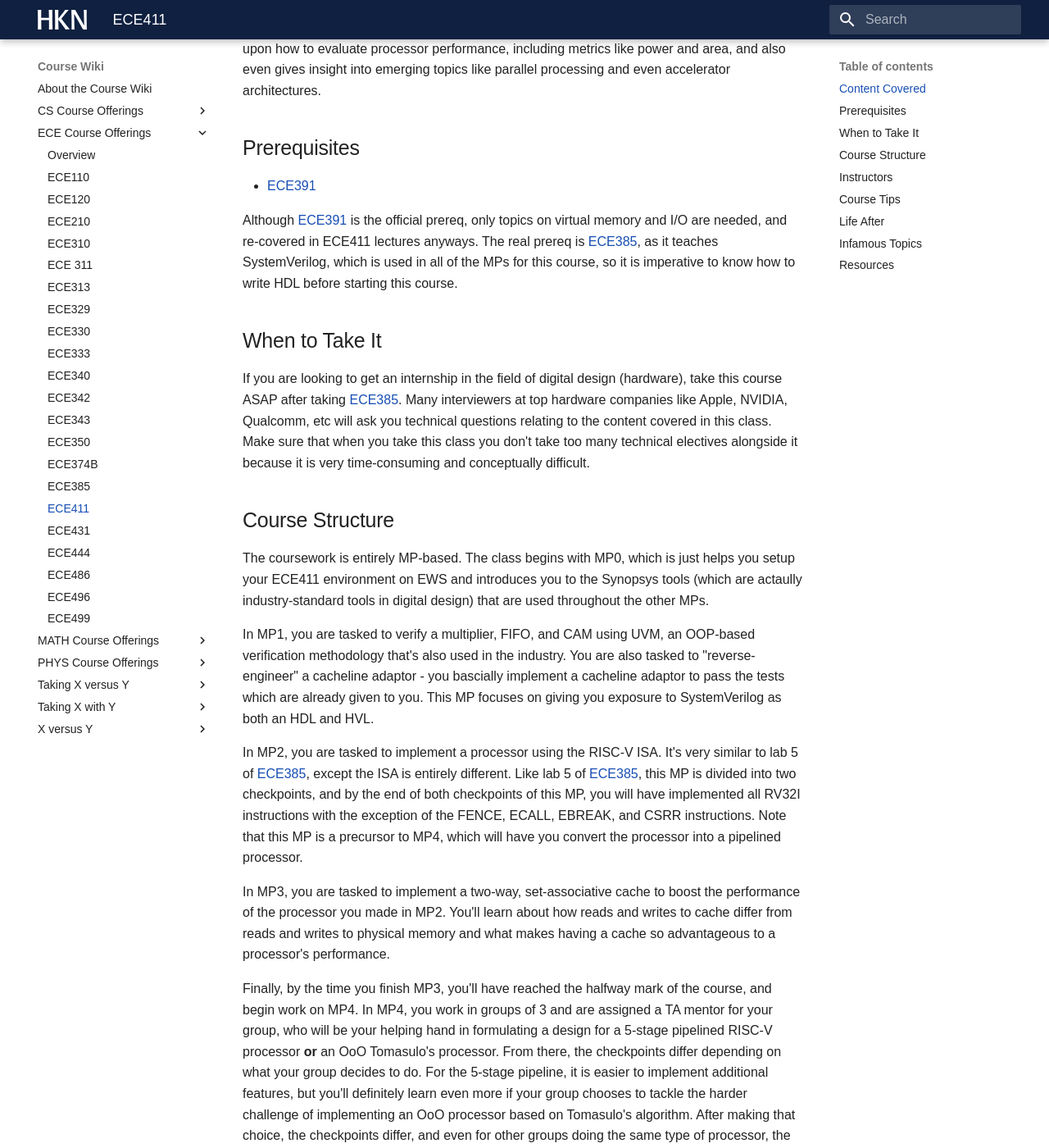
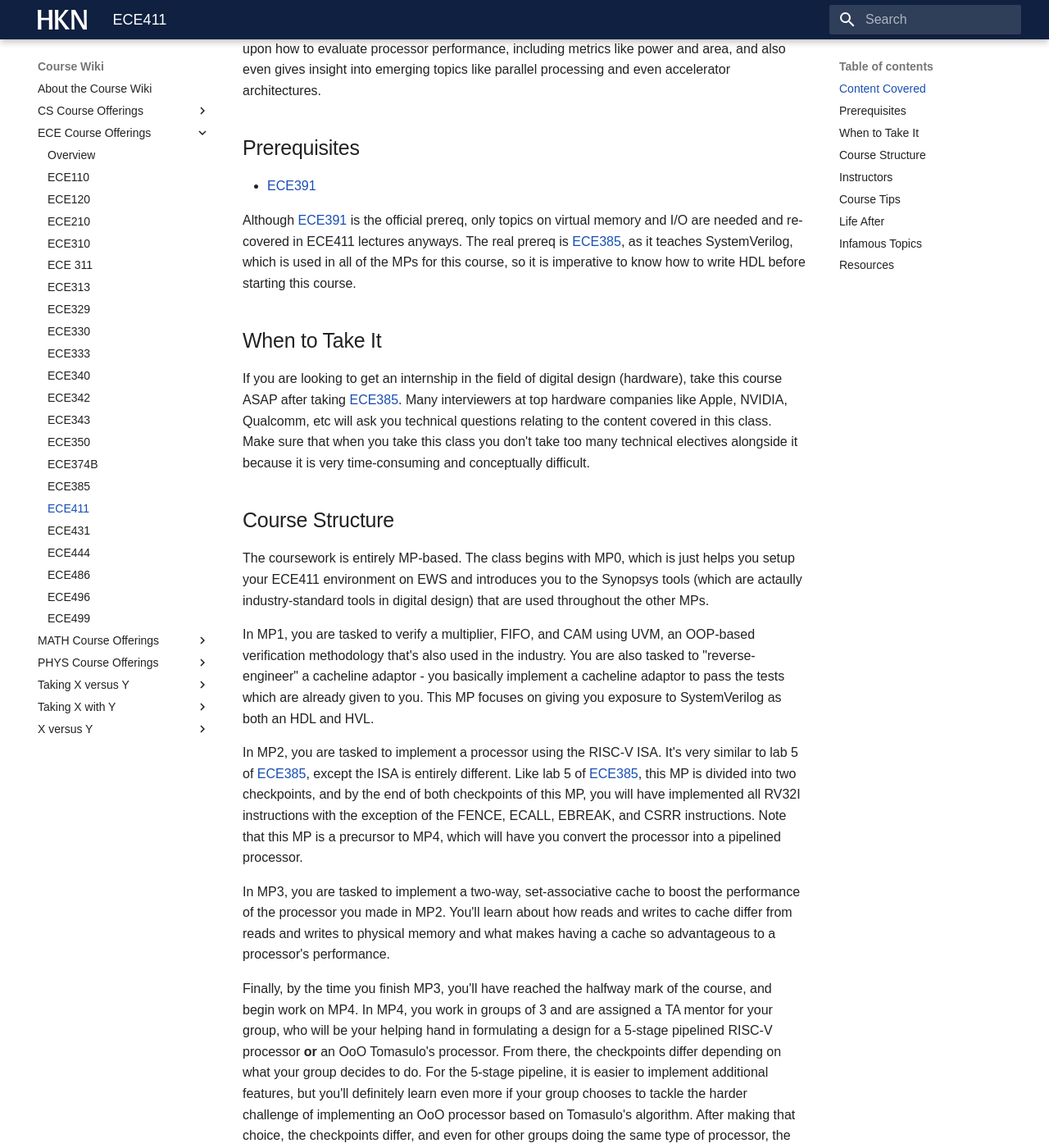
Before and after one commit to hkn-alpha/wiki, an MkDocs documentation site: the page built from docs/Course Wiki/ECE Course Offerings/ECE411.md, in a window 1280 px wide and 1400 px high, scrolled down 907 px. Shown: the whole window at 82% size. Built offline with MkDocs 1.6.1 and Material for MkDocs 9.7.7, drawn with Linux system fonts in a browser that asks for light colours; some web fonts are replaced.

Commit message:
fix grammatical errors

```diff
--- a/docs/Course Wiki/ECE Course Offerings/ECE411.md
+++ b/docs/Course Wiki/ECE Course Offerings/ECE411.md
@@ -19,7 +19,7 @@
 
 - [ECE391](ECE391.md)
 
-Although [ECE391](ECE391.md) is the official prereq, only topics on virtual memory and I/O are needed, and re-covered in ECE411 lectures anyways. The real prereq is [ECE385](ECE385.md), as it teaches SystemVerilog, which is used in all of the MPs for this course, so it is imperative to know how to write HDL before starting this course.
+Although [ECE391](ECE391.md) is the official prereq, only topics on virtual memory and I/O are needed and re-covered in ECE411 lectures anyways. The real prereq is [ECE385](ECE385.md), as it teaches SystemVerilog, which is used in all of the MPs for this course, so it is imperative to know how to write HDL before starting this course.
 
 ## When to Take It
 
@@ -29,7 +29,7 @@
 
 The coursework is entirely MP-based. The class begins with MP0, which is just helps you setup your ECE411 environment on EWS and introduces you to the Synopsys tools (which are actaully industry-standard tools in digital design) that are used throughout the other MPs.
 
-In MP1, you are tasked to verify a multiplier, FIFO, and CAM using UVM, an OOP-based verification methodology that's also used in the industry. You are also tasked to "reverse-engineer" a cacheline adaptor - you bascially implement a cacheline adaptor to pass the tests which are already given to you. This MP focuses on giving you exposure to SystemVerilog as both an HDL and HVL.
+In MP1, you are tasked to verify a multiplier, FIFO, and CAM using UVM, an OOP-based verification methodology that's also used in the industry. You are also tasked to "reverse-engineer" a cacheline adaptor - you basically implement a cacheline adaptor to pass the tests which are already given to you. This MP focuses on giving you exposure to SystemVerilog as both an HDL and HVL.
 
 In MP2, you are tasked to implement a processor using the RISC-V ISA. It's very similar to lab 5 of [ECE385](ECE385.md), except the ISA is entirely different. Like lab 5 of [ECE385](ECE385.md), this MP is divided into two checkpoints, and by the end of both checkpoints of this MP, you will have implemented all RV32I instructions with the exception of the FENCE, ECALL, EBREAK, and CSRR instructions. Note that this MP is a precursor to MP4, which will have you convert the processor into a pipelined processor.
 
```
Also changed, not shown: docs/Course Wiki/ECE Course Offerings/ECE444.md (+1 -1 lines).
